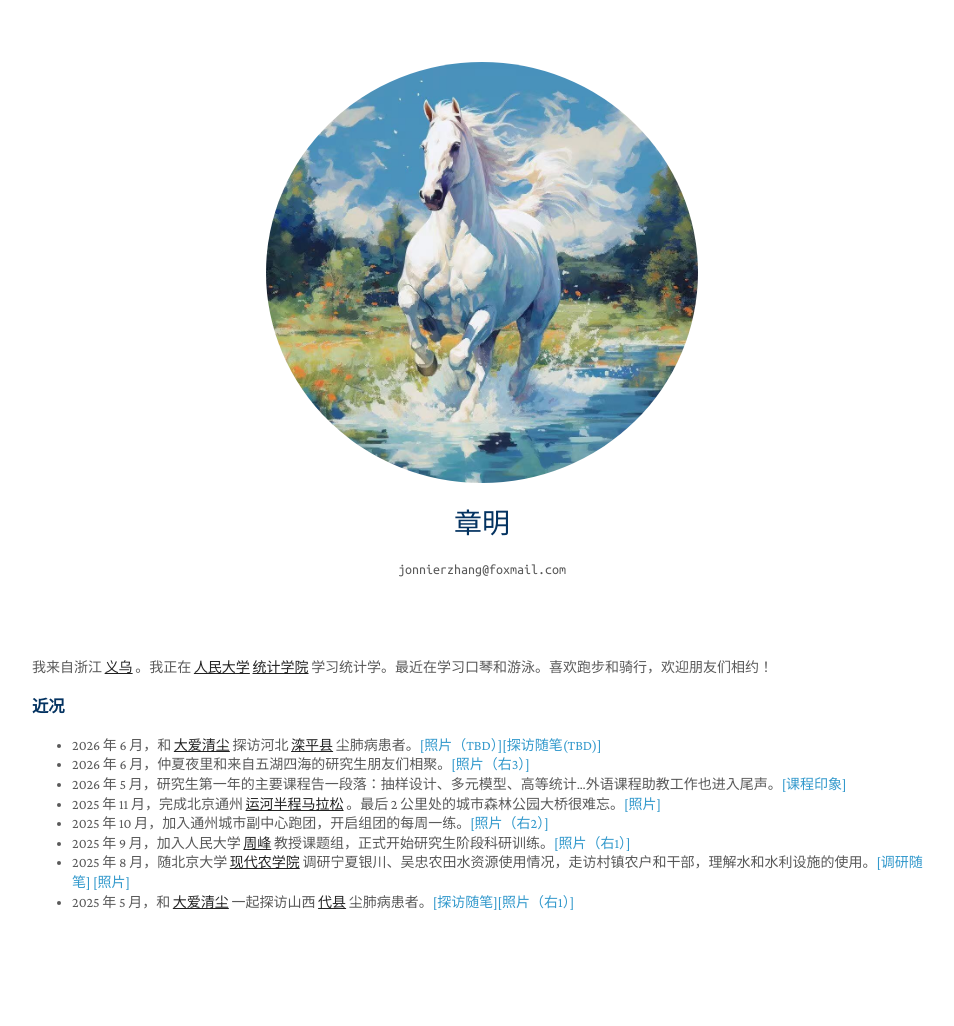
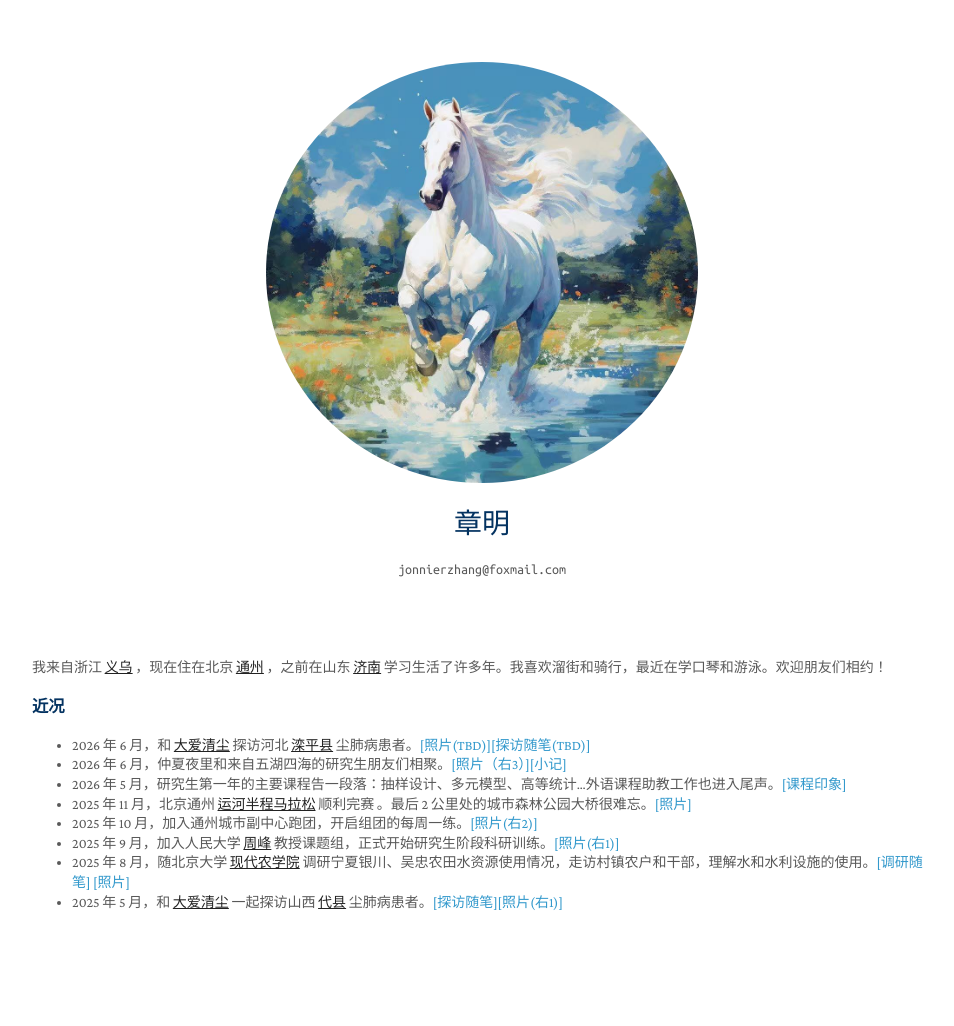
Before and after one commit to zhangming4153/zhangming4153.github.io, a Jekyll site: the page built from index.md, in a window 1280 px wide. Shown: the whole page, without its empty margins (158-1112 px from the left). Built offline with Jekyll 4.4.1, drawn with Linux system fonts in a browser that asks for light colours; a style sheet for code colours, icons or effects is not loaded.

Commit message:
Update index.md

```diff
--- a/index.md
+++ b/index.md
@@ -4,14 +4,14 @@ permalink: /
 title: 章明
 ---
 
-我来自浙江 <a href="https://baike.baidu.com/item/义乌市"><strong><u>义乌</u></strong></a> 。我正在 <a href="http://ruc.edu.cn"><strong><u>人民大学</u></strong></a> <a href="http://stat.ruc.edu.cn"><strong><u>统计学院</u></strong></a> 学习统计学。最近在学习口琴和游泳。喜欢跑步和骑行，欢迎朋友们相约！
+我来自浙江 <a href="https://baike.baidu.com/item/义乌市"><strong><u>义乌</u></strong></a> ，现在住在北京 <a href = "https://baike.baidu.com/item/通州区/5203"><strong><u>通州</u></strong></a> ，之前在山东 <a href = "https://baike.baidu.com/item/济南市/194602"><strong><u>济南</u></strong></a> 学习生活了许多年。我喜欢溜街和骑行，最近在学口琴和游泳。欢迎朋友们相约！
 
 ### 近况
-- 2026 年 6 月，和 <a href="https://daqc.org.cn"><strong><u>大爱清尘</u></strong></a> 探访河北 <a href = "https://baike.baidu.com/item/滦平县/7429142"><strong><u>滦平县</u></strong></a> 尘肺病患者。[[照片（TBD）]](/assets/Hebei.png)[[探访随笔(TBD)]](/assets/daai_202606.pdf)
-- 2026 年 6 月，仲夏夜里和来自五湖四海的研究生朋友们相聚。[[照片（右3）]](/assets/friends_party.jpg)
+- 2026 年 6 月，和 <a href="https://daqc.org.cn"><strong><u>大爱清尘</u></strong></a> 探访河北 <a href = "https://baike.baidu.com/item/滦平县/7429142"><strong><u>滦平县</u></strong></a> 尘肺病患者。[[照片(TBD)]](/assets/Hebei.png)[[探访随笔(TBD)]](/assets/daai_202606.pdf)
+- 2026 年 6 月，仲夏夜里和来自五湖四海的研究生朋友们相聚。[[照片（右3）]](/assets/friends_party.jpg)[[小记]](/assets/friends_party.png)
 - 2026 年 5 月，研究生第一年的主要课程告一段落：抽样设计、多元模型、高等统计...外语课程助教工作也进入尾声。[[课程印象]](/assets/course_summary.pdf)
-- 2025 年 11 月，完成北京通州 <a href="https://baike.baidu.com/item/2025北京通州运河半程马拉松/66790330"><strong><u>运河半程马拉松</u></strong></a> 。最后 2 公里处的城市森林公园大桥很难忘。[[照片]](/assets/tongz_semimara_profile.jpg)
-- 2025 年 10 月，加入通州城市副中心跑团，开启组团的每周一练。[[照片（右2）]](/assets/tongz_group.png)
-- 2025 年 9 月，加入人民大学 <a href="https://zhoufeng6288.github.io"><strong><u>周峰</u></strong></a> 教授课题组，正式开始研究生阶段科研训练。[[照片（右1）]](/assets/people_0912.jpg)
+- 2025 年 11 月，北京通州 <a href="https://baike.baidu.com/item/2025北京通州运河半程马拉松/66790330"><strong><u>运河半程马拉松</u></strong></a> 顺利完赛 。最后 2 公里处的城市森林公园大桥很难忘。[[照片]](/assets/tongz_semimara_profile.jpg)
+- 2025 年 10 月，加入通州城市副中心跑团，开启组团的每周一练。[[照片(右2)]](/assets/tongz_group.png)
+- 2025 年 9 月，加入人民大学 <a href="https://zhoufeng6288.github.io"><strong><u>周峰</u></strong></a> 教授课题组，正式开始研究生阶段科研训练。[[照片(右1)]](/assets/people_0912.jpg)
 - 2025 年 8 月，随北京大学 <a href="https://www.saas.pku.edu.cn"><strong><u>现代农学院</u></strong></a> 调研宁夏银川、吴忠农田水资源使用情况，走访村镇农户和干部，理解水和水利设施的使用。[[调研随笔]](/assets/Ningxia.pdf) [[照片]](/assets/ningxia_me_0820.jpg)
-- 2025 年 5 月，和 <a href="https://daqc.org.cn"><strong><u>大爱清尘</u></strong></a> 一起探访山西 <a href = "https://baike.baidu.com/item/代县/1178294"><strong><u>代县</u></strong></a> 尘肺病患者。[[探访随笔]](/assets/Shanxi.pdf)[[照片（右1）]](/assets/daai_202505.jpg)
+- 2025 年 5 月，和 <a href="https://daqc.org.cn"><strong><u>大爱清尘</u></strong></a> 一起探访山西 <a href = "https://baike.baidu.com/item/代县/1178294"><strong><u>代县</u></strong></a> 尘肺病患者。[[探访随笔]](/assets/Shanxi.pdf)[[照片(右1)]](/assets/daai_202505.jpg)
```
